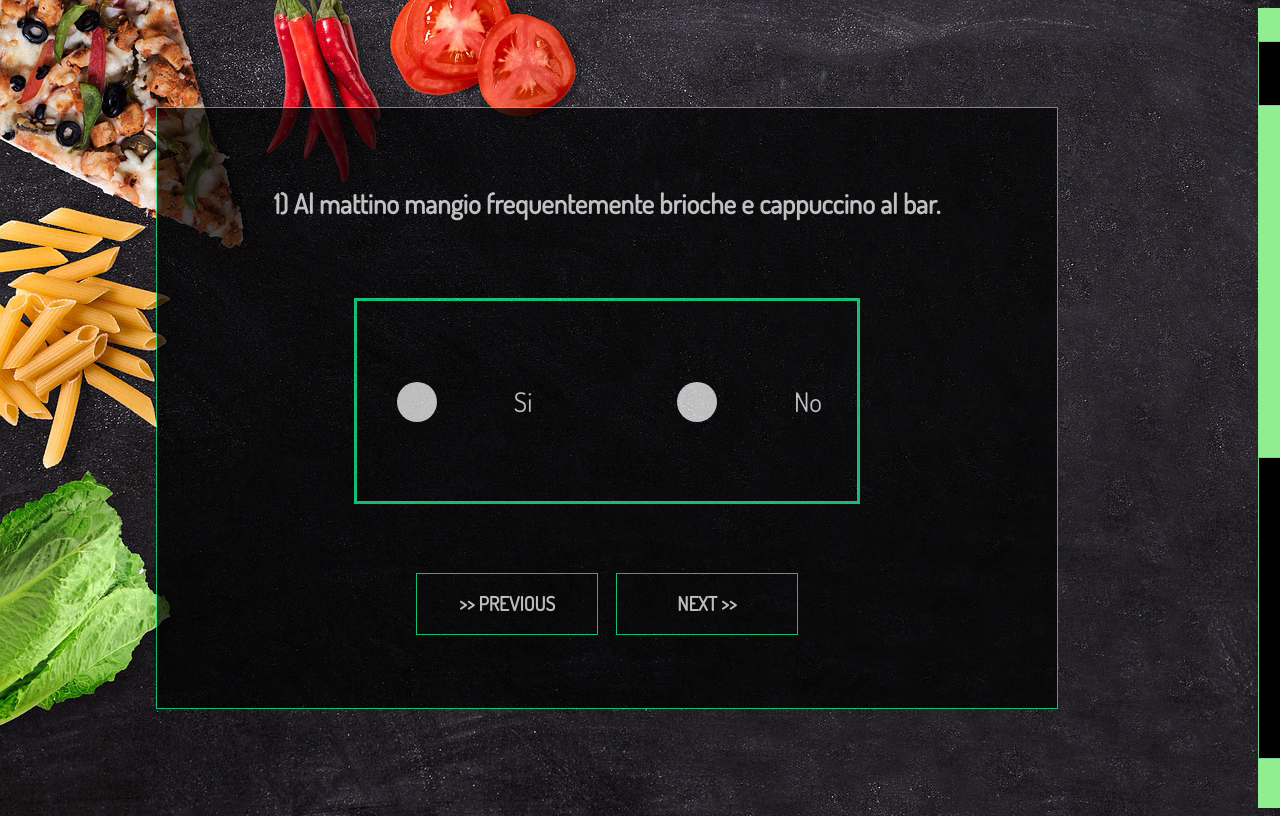
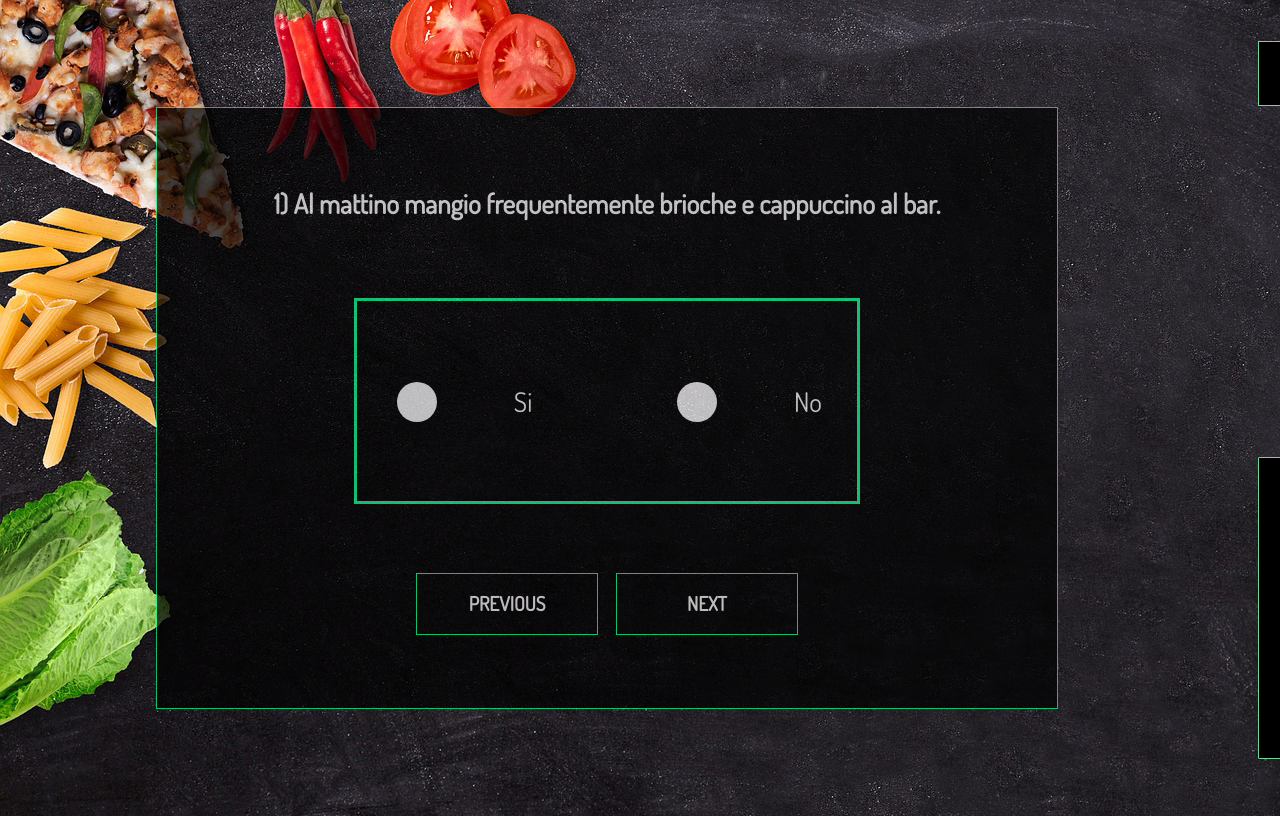
Before and after one commit to roberta-fiume/npmVueElisabetteNutritionistWensite, a Vue app: page /test/0 in a window 1280 px wide. Shown: the top 816 px of the page. Built offline with nearby package versions, Linux system fonts and the light colour scheme.

Commit message:
Removes green background from menu

```diff
--- a/src/App.vue
+++ b/src/App.vue
@@ -57,7 +57,6 @@
     flex-direction: column;
     align-items: center;
     justify-content: center;
-    background-color: lightgreen;
     height: 800px;
     width: 300px;
     margin-left: 200px;
--- a/src/Test.vue
+++ b/src/Test.vue
@@ -6,11 +6,11 @@
 
             <div id="big-div-buttons">
                 <div class="button">
-                    <h2 v-on:click="navigateToPreviousQuestion()"> >> PREVIOUS</h2>
+                    <h2 v-on:click="navigateToPreviousQuestion()"> PREVIOUS</h2>
                 </div>
 
                 <div class="button">
-                    <h2 v-on:click="continueWithTest()"> NEXT >> </h2>
+                    <h2 v-on:click="continueWithTest()"> NEXT </h2>
                 </div>
             </div>
         </div>
```
